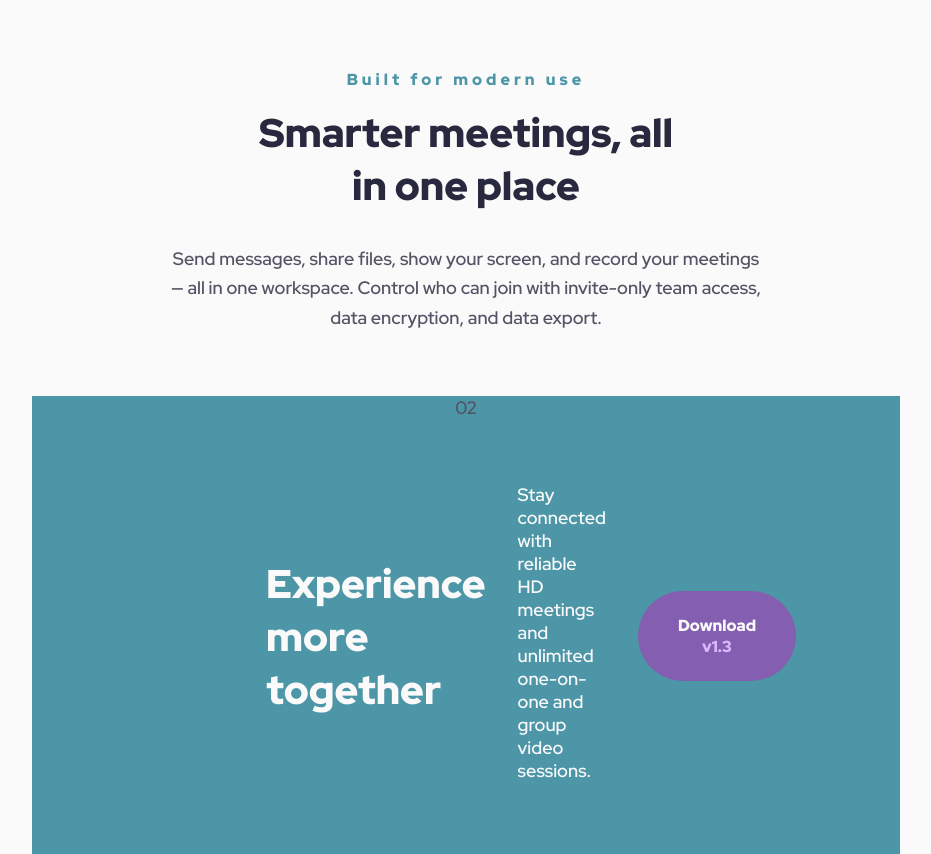
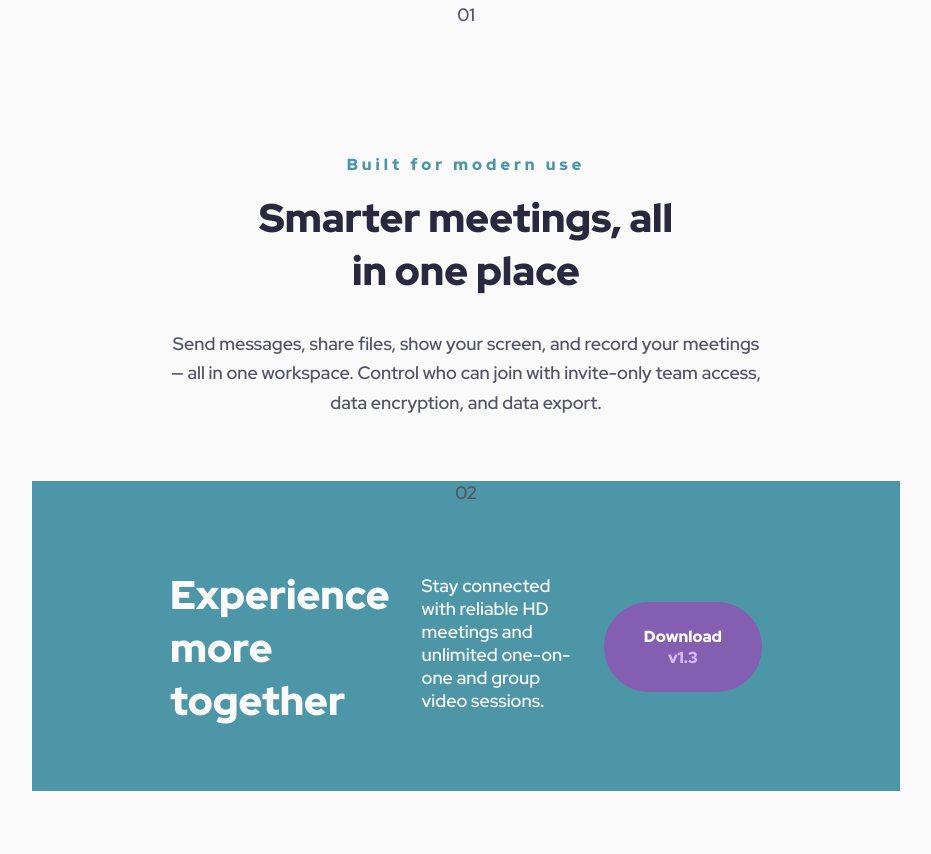
Before and after one commit to DarkstarXDD/meet-landing-page, a website built with Vite: page index.html in a window 1280 px wide. Shown: the part 1920-2774 px from the top of the page, without its empty margins (174-1105 px from the left). After the commit the page ends 2711 px from the top, so only its background shows below. Built offline with nearby package versions, Linux system fonts and the light colour scheme.

Commit message:
daily update

```diff
--- a/styles.css
+++ b/styles.css
@@ -130,6 +130,7 @@ body {
 }
 
 .hero-title {
+  max-width: 20rem;
   font-size: var(--fs-primary-heading);
   color: var(--clr-primary-heading);
 }
@@ -221,7 +222,7 @@ body {
 }
 
 .content-wrapper-two {
-  max-width: 400px;
+  max-width: 37rem;
   display: flex;
   flex-direction: column;
   justify-content: center;
@@ -231,11 +232,12 @@ body {
 }
 
 .content-title-two {
+  max-width: 22rem;
   color: var(--clr-secondary-heading);
 }
 
 .content-description-two {
-  max-width: 21.875rem;
+  max-width: 32rem;
   color: var(--clr-secondary-body);
   margin-bottom: 0.5rem;
 }
```
